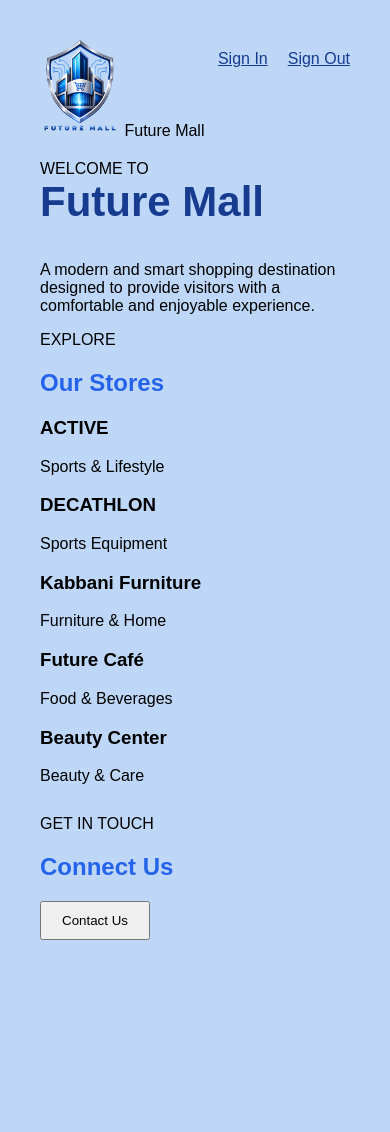
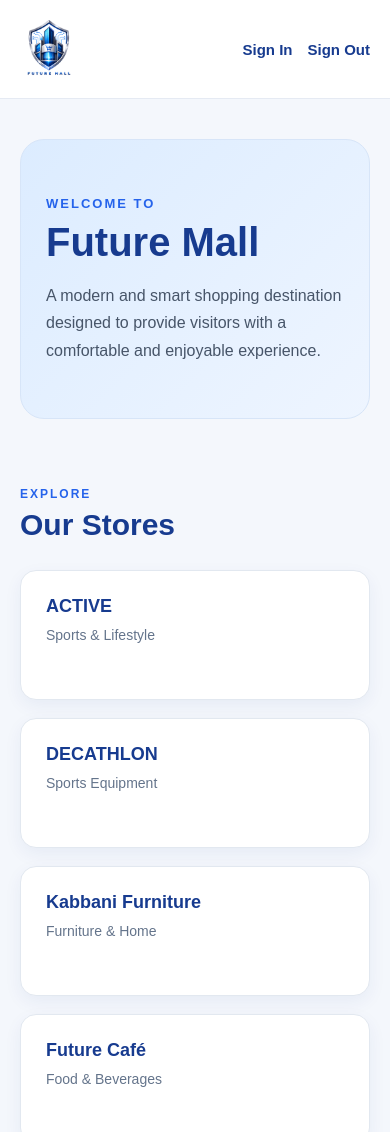
Before and after one commit to drtabdulsalam12-eng/Future-Mall, a plain HTML site: page index.html in a window 390 px wide. Shown: the top 1132 px of the page. Before the commit the page ends 980 px from the top, so only its background shows below. Drawn offline with Linux system fonts and the light colour scheme.

Commit message:
Refactor CSS styles for layout and responsiveness

```diff
--- a/style.css
+++ b/style.css
@@ -1,54 +1,326 @@
-body {
-    background-color: #bed7f7;
-    font-family: Arial, sans-serif;
-    padding: 40px;
+* {
+    box-sizing: border-box;
     margin: 0;
+    padding: 0;
 }
 
-nav {
-    display: flex;
-    justify-content: space-between;
-    align-items: flex-start;
-    width: 100%;
-    margin-bottom: 20px;
+body {
+    background: #f4f7fc;
+    font-family: Arial, sans-serif;
+    color: #172554;
 }
 
-nav img {
-    width: 80px;
+
+/* =========================
+   NAVIGATION
+========================= */
+
+nav {
+    height: 90px;
+    background: white;
+
+    display: flex;
+    align-items: center;
+    justify-content: space-between;
+
+    padding: 0 8%;
+
+    border-bottom: 1px solid #e5eaf3;
 }
+
+
+/* Logo + Name */
+
+.brand {
+    display: flex;
+    align-items: center;
+    gap: 14px;
+}
+
+.brand img {
+    width: 58px;
+    height: 58px;
+    object-fit: contain;
+}
+
+.brand span {
+    font-size: 21px;
+    font-weight: 700;
+    color: #173b8f;
+}
+
+
+/* Navigation Links */
 
 .nav-right {
     display: flex;
-    gap: 20px;
-    padding-top: 10px;
+    align-items: center;
+    gap: 28px;
 }
 
 .nav-right a {
+    text-decoration: none;
+    color: #173b8f;
+    font-size: 15px;
+    font-weight: 600;
+
+    transition: 0.2s;
+}
+
+.nav-right a:hover {
+    color: #2563eb;
+}
+
+
+/* =========================
+   HERO
+========================= */
+
+main {
+    max-width: 1100px;
+    margin: auto;
+    padding: 70px 40px 60px;
+}
+
+.hero {
+    background: linear-gradient(
+        135deg,
+        #dcecff,
+        #eef5ff
+    );
+
+    border-radius: 24px;
+
+    padding: 65px 70px;
+
+    min-height: 280px;
+
+    display: flex;
+    align-items: center;
+
+    border: 1px solid #d7e5f8;
+}
+
+
+.small-title {
+    font-size: 13px;
+    font-weight: 700;
+    letter-spacing: 2px;
+    color: #2563eb;
+}
+
+
+.hero h1 {
+    margin-top: 8px;
+
+    font-size: 52px;
+    line-height: 1.1;
+
     color: #173b8f;
 }
 
-h1 {
-    color: #173b8f;
-    font-size: 42px;
-    margin-top: 0;
+
+.hero p {
+    max-width: 650px;
+
+    margin-top: 18px;
+
+    font-size: 16px;
+    line-height: 1.7;
+
+    color: #475569;
 }
 
-h2 {
+
+/* =========================
+   STORES
+========================= */
+
+.stores {
+    margin-top: 65px;
+}
+
+
+.section-heading span,
+.connect span {
+    font-size: 12px;
+    font-weight: 700;
+    letter-spacing: 2px;
     color: #2563eb;
 }
 
-.content {
-    display: flex;
+
+.section-heading h2 {
+    margin-top: 6px;
+
+    font-size: 30px;
+
+    color: #173b8f;
 }
 
-.text-content {
-    text-align: left;
+
+.store-grid {
+    margin-top: 28px;
+
+    display: grid;
+
+    grid-template-columns: repeat(3, 1fr);
+
+    gap: 18px;
 }
 
-.connect {
-    margin-top: 30px;
+
+.store-card {
+    background: white;
+
+    padding: 25px;
+
+    min-height: 130px;
+
+    border-radius: 16px;
+
+    border: 1px solid #e2e8f0;
+
+    box-shadow: 0 6px 18px rgba(23, 59, 143, 0.06);
+
+    transition: transform 0.2s, box-shadow 0.2s;
 }
 
+
+.store-card:hover {
+    transform: translateY(-4px);
+
+    box-shadow: 0 12px 25px rgba(23, 59, 143, 0.12);
+}
+
+
+.store-card h3 {
+    font-size: 18px;
+
+    color: #173b8f;
+}
+
+
+.store-card p {
+    margin-top: 10px;
+
+    font-size: 14px;
+
+    color: #64748b;
+}
+
+
+/* =========================
+   CONNECT
+========================= */
+
+.connect {
+    background: #173b8f;
+
+    color: white;
+
+    padding: 35px 8%;
+
+    display: flex;
+    align-items: center;
+    justify-content: space-between;
+}
+
+
+.connect h2 {
+    margin-top: 5px;
+
+    color: white;
+
+    font-size: 28px;
+}
+
+
+.connect span {
+    color: #b9d5ff;
+}
+
+
 .connect button {
-    padding: 10px 20px;
+    border: none;
+
+    background: white;
+
+    color: #173b8f;
+
+    padding: 12px 24px;
+
+    border-radius: 8px;
+
+    font-size: 14px;
+    font-weight: 700;
+
+    cursor: pointer;
+
+    transition: 0.2s;
 }
+
+
+.connect button:hover {
+    background: #e8f1ff;
+}
+
+
+/* =========================
+   RESPONSIVE
+========================= */
+
+@media (max-width: 800px) {
+
+    nav {
+        padding: 0 5%;
+    }
+
+    main {
+        padding: 40px 20px;
+    }
+
+    .hero {
+        padding: 45px 35px;
+    }
+
+    .store-grid {
+        grid-template-columns: repeat(2, 1fr);
+    }
+}
+
+
+@media (max-width: 550px) {
+
+    nav {
+        height: auto;
+        padding: 20px;
+        gap: 20px;
+    }
+
+    .brand span {
+        display: none;
+    }
+
+    .nav-right {
+        gap: 15px;
+    }
+
+    .hero h1 {
+        font-size: 40px;
+    }
+
+    .hero {
+        padding: 40px 25px;
+    }
+
+    .store-grid {
+        grid-template-columns: 1fr;
+    }
+
+    .connect {
+        flex-direction: column;
+        align-items: flex-start;
+        gap: 20px;
+    }
+}
```
